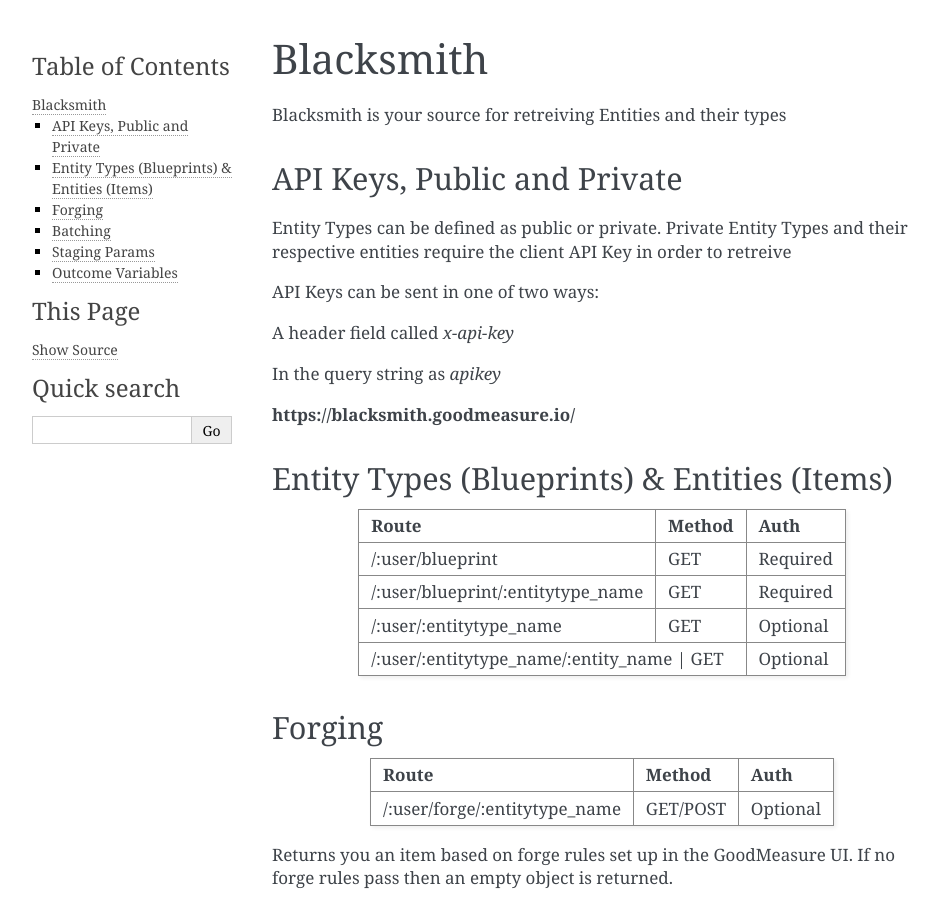
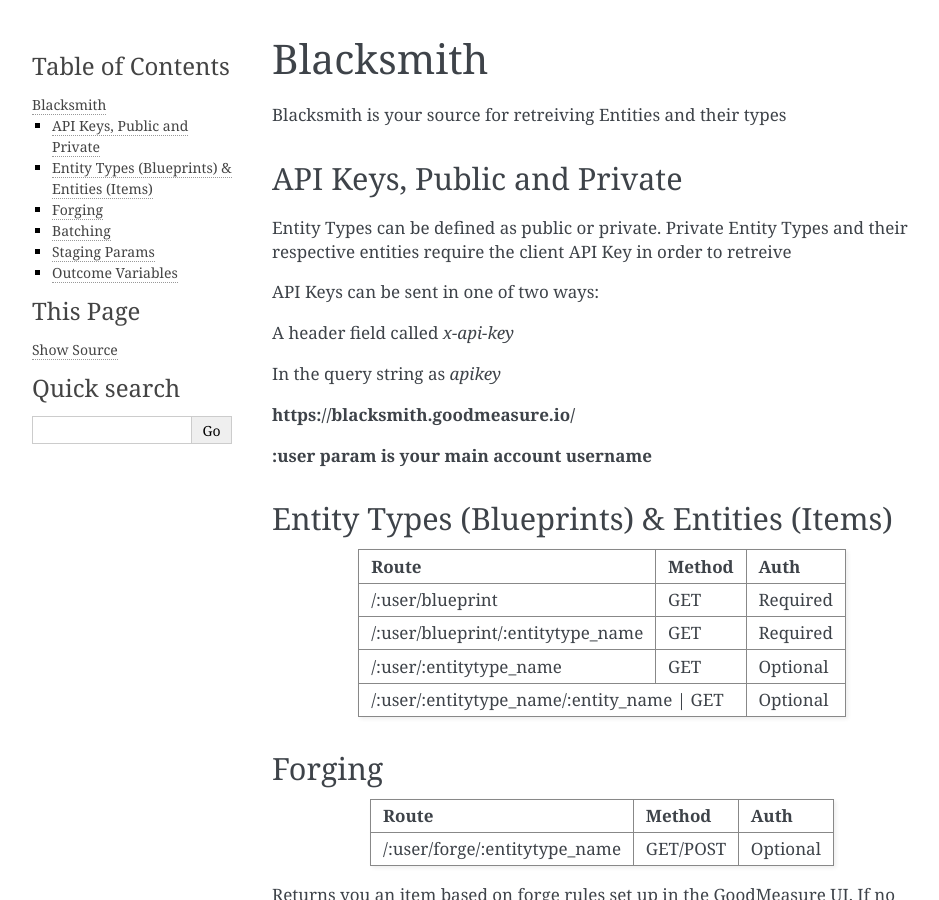
Before and after one commit to Lnmix/GMDocs, a Sphinx documentation site: the page built from docs/source/blacksmith.rst, in a window 1280 px wide and 900 px high. Shown: the whole window, without its empty margins (148-1087 px from the left). Built offline with Sphinx 7.4.7, drawn with Linux system fonts in a browser that asks for light colours.

Commit message:
Update blacksmith.rst

```diff
--- a/docs/source/blacksmith.rst
+++ b/docs/source/blacksmith.rst
@@ -21,6 +21,8 @@
 In the query string as `apikey`
 
 **https://blacksmith.goodmeasure.io/**
+
+**:user param is your main account username**
 
 Entity Types (Blueprints) & Entities (Items)
 ^^^^^^^^^^^^^^^^^^^^^^^^^^^^^^^^^^^^^^^^^^^^
```
